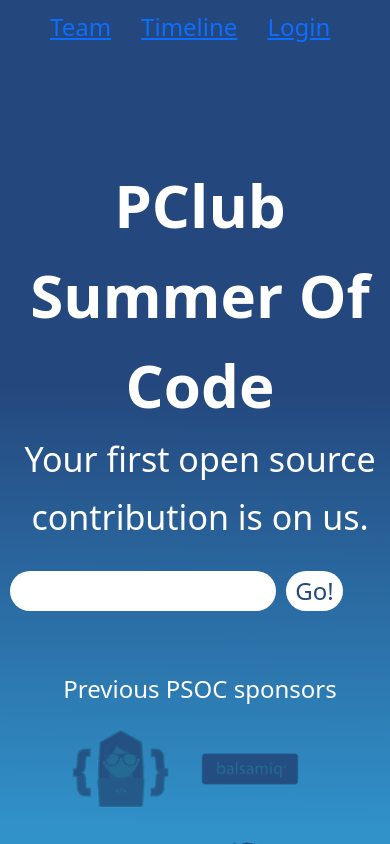
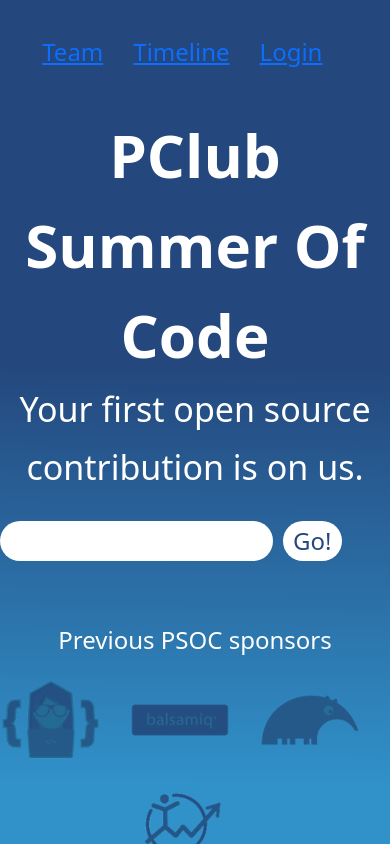
Before and after one commit to hrik2001/psoc2022-landing, a Next.js app: page / in a window 390 px wide. Shown: the top 844 px of the page. Built offline with nearby package versions, Linux system fonts and the light colour scheme.

Commit message:
fixed team responsiveness and other stuff

```diff
--- a/components/team.jsx
+++ b/components/team.jsx
@@ -15,7 +15,7 @@ import {
 
 const team = [
     { src:"img/Shatabarto Bhattacharya.jpg", name: "Shatabarto Bhattacharya", title: "Some title", linkedin: "google.com" },
-    { src:"img/Ritvik.jpg", name: "Ritvik", title: "Some title", linkedin: "google.com" },
+    { src:"img/Ritvik.jpg", name: "Ritvik Gupta", title: "Some title", linkedin: "google.com" },
     { src:"img/ Aditi  Shandyal.jpg", name: "Aditi Shandyal", title: "Some title", linkedin: "google.com" },
     { src:"img/Abhiroop Singh.jpg", name: "Abhiroop Singh", title: "Some title", linkedin: "google.com" },
     { src:"img/Meghna Thakur.png", name: "Meghna Thakur", title: "Some title", linkedin: "google.com" },
--- a/styles/intro.module.css
+++ b/styles/intro.module.css
@@ -26,7 +26,7 @@
     display: flex;
     align-items: center;
     justify-content: space-between;
-    padding: 0 100px;
+    padding: 50px 100px;
     font-size: 18px;
     position: sticky;
     font-size: 24px;
@@ -58,39 +58,6 @@
     line-height: 90px;
 }
 
-@media (max-width: 460px) {
-    .title {
-        font-size: 60px;
-        text-align: center;
-    }
-    .navlogo {
-        display: none;
-    }
-    .container {
-        height: fit-content;
-    }
-    #introlist {
-        margin-left: 50px;
-    }
-    .navcontainer {
-        padding-left: 0;
-    }
-    .introcontent {
-        text-align: center;
-        width: auto;
-        margin: auto;
-    }
-    #idek {
-        display: none;
-    }
-    .sponsors {
-        margin-top: 10%;
-        /* padding-bottom: 0; */
-    }
-    .card {
-        padding-bottom: 0;
-    }
-}
 
 .sponsors {
     font-size: 24px;
@@ -135,3 +102,49 @@
     background-color: white;
     font-size: 24px;
 }
+
+@media(max-width: 767px) {
+    #idek{
+        /* : ndisplayone; */
+        background-color: red;
+        display: none;
+    }
+}
+
+@media (max-width: 460px) {
+    .title {
+        font-size: 60px;
+        text-align: center;
+    }
+    .navlogo {
+        display: none;
+    }
+    .container {
+        height: fit-content;
+    }
+    #introlist {
+        /* width: fit-content;
+        margin: auto; */
+        margin-left: 5vh;
+    }
+    .navcontainer {
+        padding-left: 0;
+        margin: 0;
+    }
+    .introcontent {
+        text-align: center;
+        width: auto;
+        margin: auto;
+    }
+    #idek {
+        display: none;
+    }
+    .sponsors {
+        margin-top: 10%;
+        /* padding-bottom: 0; */
+    }
+    .card {
+        padding-bottom: 0;
+        padding: 0;
+    }
+}
--- a/styles/project.module.css
+++ b/styles/project.module.css
@@ -66,4 +66,8 @@
     .title {
         font-size: 40px;
     }
+    .projects{
+        /* display: none; */
+        height: 50vh;
+    }
 }
--- a/styles/team.module.css
+++ b/styles/team.module.css
@@ -99,12 +99,16 @@
     }
     .members{
         display: block;
+        /* margin-left: 0%; */
         /* align-items: center; */
-        padding-left: 15%;
+        /* padding-left: 10%; */
     }
     /* .membercol{
         overflow: hidden;
     } */
+    .membercol{
+        margin-left: 20%;
+    }
     .member{
         width: fit-content;
     }
```
